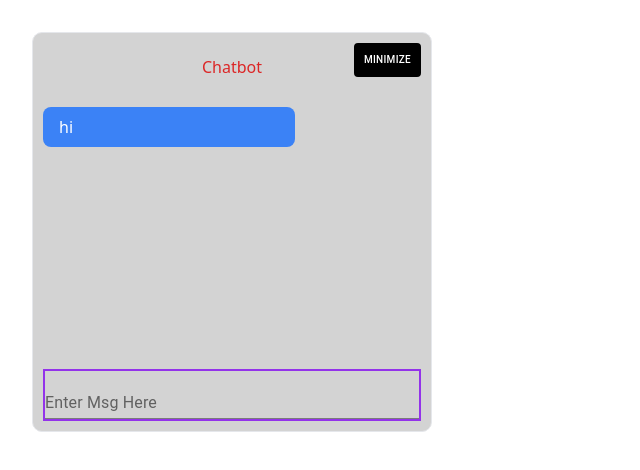
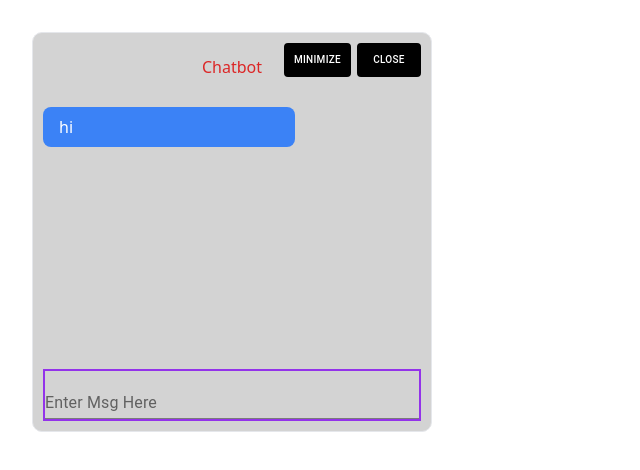
Before and after one commit to Sachin24704/Chatbot, a React (Vite) app: page / in a window 1280 px wide. Both pictures are taken after a click on the button "logo". Shown: the top 470 px of the page, without its empty margins (0-640 px from the left). Built offline with nearby package versions, Linux system fonts and the light colour scheme.

Commit message:
close added

```diff
--- a/src/components/Chatbot.jsx
+++ b/src/components/Chatbot.jsx
@@ -149,11 +149,27 @@ const ChatbotContainer = () => {
               width: "",
               fontSize: "10px",
               position: "absolute",
+              right: "80px",
+              top: "10px",
+            }}
+          >
+            minimize
+          </Button>
+          <Button
+            onClick={() => setIsOpen(false)}
+            style={{
+              border: "2px solid black",
+              backgroundColor: "black",
+              color: "white",
+              height: "",
+              width: "",
+              fontSize: "10px",
+              position: "absolute",
               right: "10px",
               top: "10px",
             }}
           >
-            minimize
+            close
           </Button>
           <h1 className="text-red-600 my-3">Chatbot </h1>
           <div className="flex break-words flex-col items-start space-y-2 mt-4">
```
